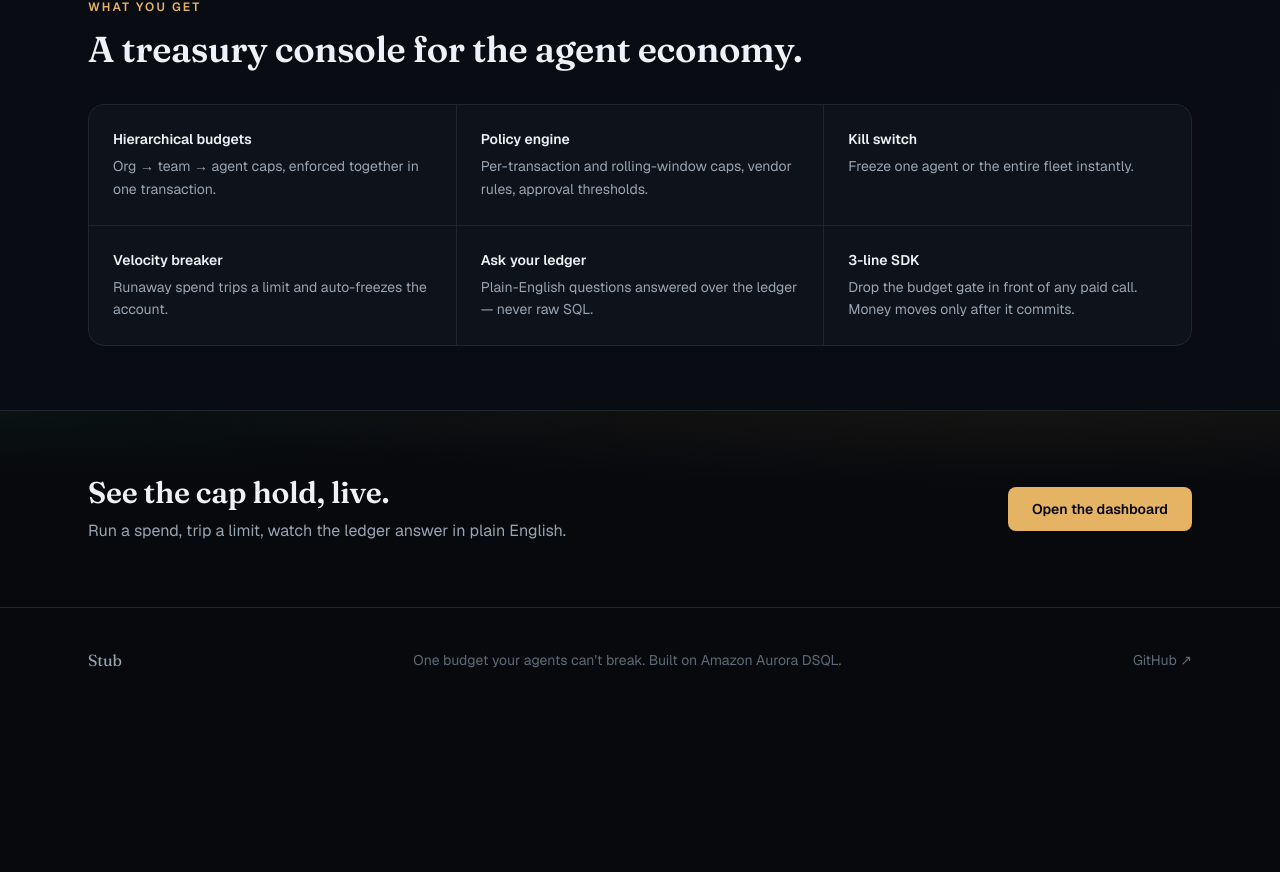
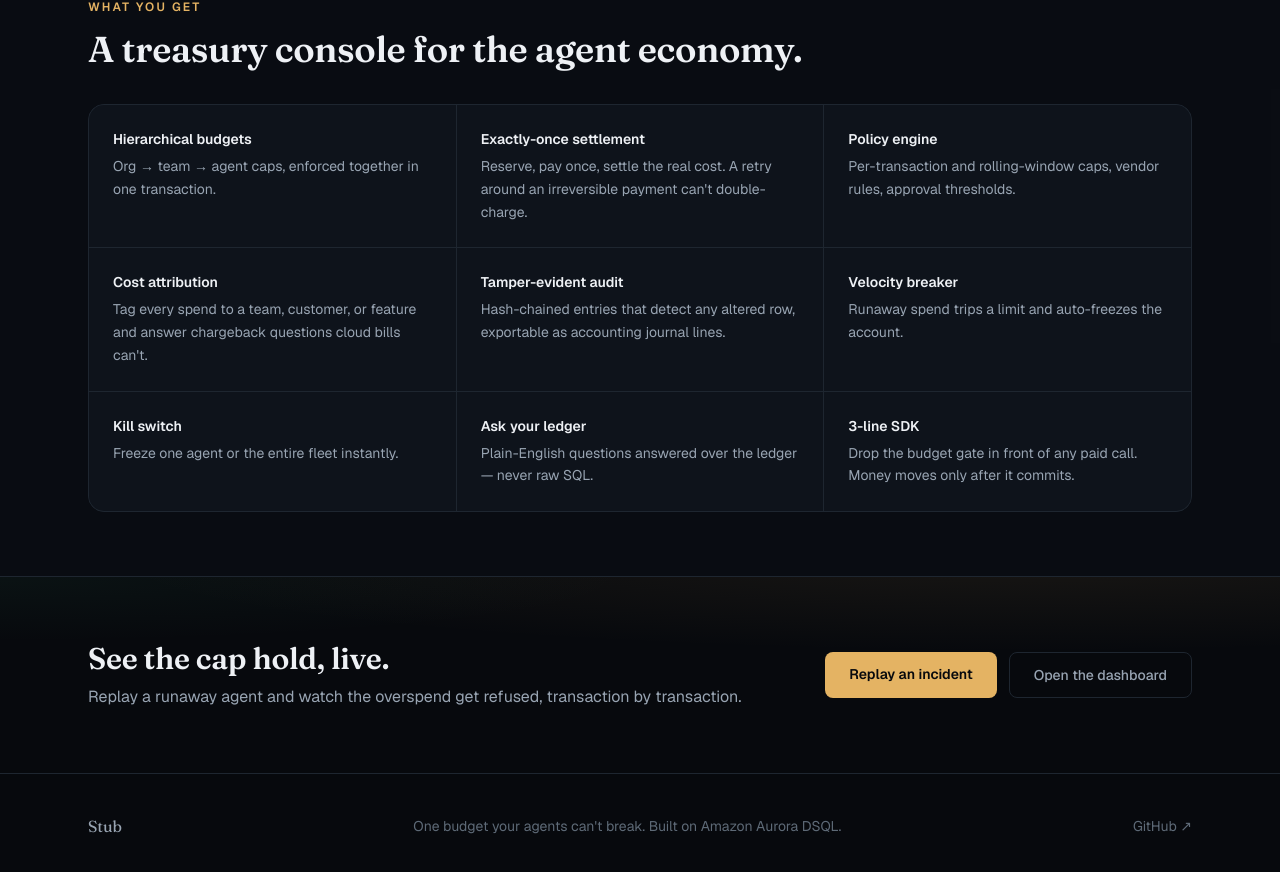
Before and after one commit to ashutosh887/stub, a Next.js app: page / in a window 1280 px wide. Shown: the part 2198-3070 px from the top of the page. Before the commit the page ends 2910 px from the top, so only its background shows below. Built offline with nearby package versions, Linux system fonts and the light colour scheme.

Commit message:
feat: wire new surfaces into the dashboard

```diff
--- a/app/api/spend/route.ts
+++ b/app/api/spend/route.ts
@@ -18,6 +18,7 @@ interface SpendBody {
   sessionId?: string;
   userId?: string;
   intent?: string;
+  costCenter?: string;
   receipt?: unknown;
   approve?: boolean;
 }
@@ -54,6 +55,7 @@ export const POST = withRoute({ name: "spend" }, async ({ request, requestId })
       sessionId: body.sessionId,
       userId: body.userId,
       intent: body.intent,
+      costCenter: body.costCenter,
       receipt: body.receipt,
       approve: body.approve === true,
     },
--- a/app/dashboard/page.tsx
+++ b/app/dashboard/page.tsx
@@ -16,8 +16,10 @@ import { NlQuery } from "@/components/nl-query";
 import { AgentRegistry } from "@/components/agent-registry";
 import { AdminLogin } from "@/components/admin-login";
 import { SiteNav } from "@/components/site-nav";
+import { AppTabs } from "@/components/app-tabs";
 import { StartHere } from "@/components/start-here";
 import { StressTest } from "@/components/stress-test";
+import { ExactlyOnce } from "@/components/exactly-once";
 import { LedgerFeed } from "@/components/ledger-feed";
 import { cookies } from "next/headers";
 import { security } from "@/config";
@@ -130,6 +132,7 @@ export default async function Dashboard() {
   return (
     <>
       <SiteNav current="dashboard" />
+      <AppTabs current="overview" />
       <main className="mx-auto max-w-6xl px-6 py-8">
         <header className="flex flex-wrap items-end justify-between gap-4">
           <div>
@@ -204,6 +207,10 @@ export default async function Dashboard() {
 
         <div className="mt-6">
           <StressTest />
+        </div>
+
+        <div className="mt-6">
+          <ExactlyOnce />
         </div>
 
         <section className="mt-6 rounded-2xl border border-line bg-surface p-6">
--- a/app/page.tsx
+++ b/app/page.tsx
@@ -133,9 +133,12 @@ export default function Home() {
       <Section eyebrow="What you get" title="A treasury console for the agent economy." muted>
         <div className="grid gap-px overflow-hidden rounded-2xl border border-line bg-line sm:grid-cols-2 lg:grid-cols-3">
           <Feature head="Hierarchical budgets" body="Org → team → agent caps, enforced together in one transaction." />
+          <Feature head="Exactly-once settlement" body="Reserve, pay once, settle the real cost. A retry around an irreversible payment can't double-charge." />
           <Feature head="Policy engine" body="Per-transaction and rolling-window caps, vendor rules, approval thresholds." />
+          <Feature head="Cost attribution" body="Tag every spend to a team, customer, or feature and answer chargeback questions cloud bills can't." />
+          <Feature head="Tamper-evident audit" body="Hash-chained entries that detect any altered row, exportable as accounting journal lines." />
+          <Feature head="Velocity breaker" body="Runaway spend trips a limit and auto-freezes the account." />
           <Feature head="Kill switch" body="Freeze one agent or the entire fleet instantly." />
-          <Feature head="Velocity breaker" body="Runaway spend trips a limit and auto-freezes the account." />
           <Feature head="Ask your ledger" body="Plain-English questions answered over the ledger — never raw SQL." />
           <Feature head="3-line SDK" body="Drop the budget gate in front of any paid call. Money moves only after it commits." />
         </div>
@@ -149,15 +152,23 @@ export default function Home() {
               See the cap hold, live.
             </h2>
             <p className="mt-2 text-fg-dim">
-              Run a spend, trip a limit, watch the ledger answer in plain English.
+              Replay a runaway agent and watch the overspend get refused, transaction by transaction.
             </p>
           </div>
-          <Link
-            href="/dashboard"
-            className="shrink-0 rounded-lg bg-brand px-6 py-3 text-sm font-semibold text-ink transition-opacity hover:opacity-90"
-          >
-            Open the dashboard
-          </Link>
+          <div className="flex shrink-0 flex-wrap gap-3">
+            <Link
+              href="/incident"
+              className="rounded-lg bg-brand px-6 py-3 text-sm font-semibold text-ink transition-opacity hover:opacity-90"
+            >
+              Replay an incident
+            </Link>
+            <Link
+              href="/dashboard"
+              className="rounded-lg border border-line-bright px-6 py-3 text-sm font-medium text-fg-dim transition-colors hover:text-fg"
+            >
+              Open the dashboard
+            </Link>
+          </div>
         </div>
       </section>
 
--- a/components/spend-simulator.tsx
+++ b/components/spend-simulator.tsx
@@ -30,6 +30,7 @@ export function SpendSimulator({
   const [vendorAccountId, setVendorAccountId] = useState(vendors[0]?.id ?? "");
   const [amountUsd, setAmountUsd] = useState("2.40");
   const [intent, setIntent] = useState("data API call");
+  const [costCenter, setCostCenter] = useState("Marketing");
   const [outcome, setOutcome] = useState<Outcome | null>(null);
   const [error, setError] = useState<string | null>(null);
 
@@ -48,6 +49,7 @@ export function SpendSimulator({
           vendorAccountId,
           amountUsd,
           intent,
+          costCenter,
           agentId: "research-agent",
           approve,
         }),
@@ -110,6 +112,13 @@ export function SpendSimulator({
             className="w-full rounded-md border bg-ink px-3 py-2 text-sm text-fg focus:border-brand focus:outline-none"
           />
         </Field>
+        <Field label="Cost center">
+          <input
+            value={costCenter}
+            onChange={(e) => setCostCenter(e.target.value)}
+            className="w-full rounded-md border bg-ink px-3 py-2 text-sm text-fg focus:border-brand focus:outline-none"
+          />
+        </Field>
       </div>
 
       <button
```
